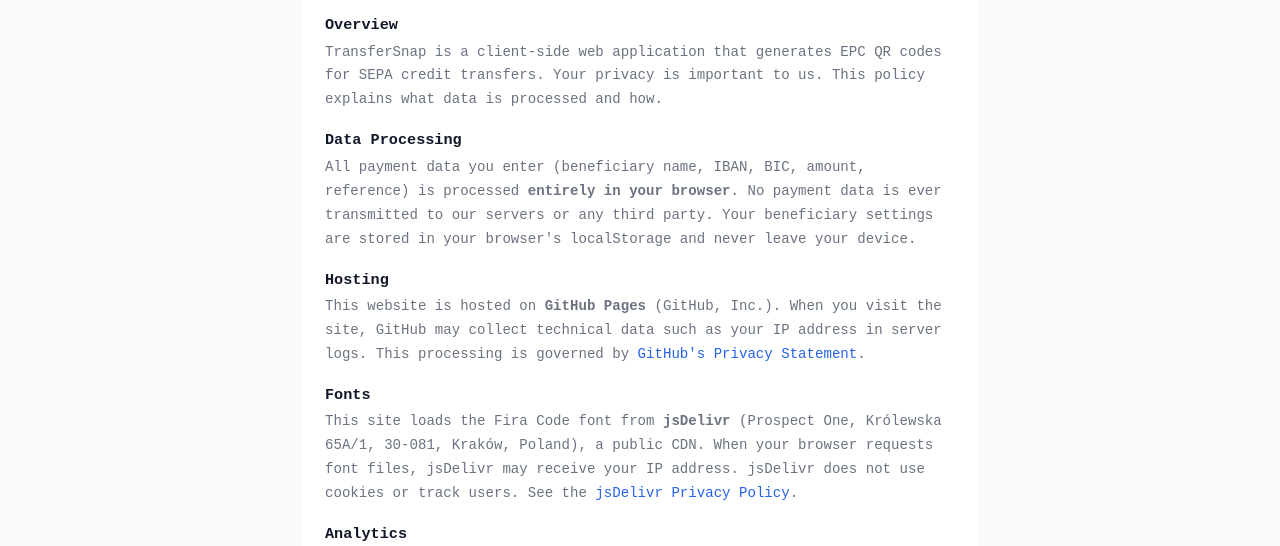
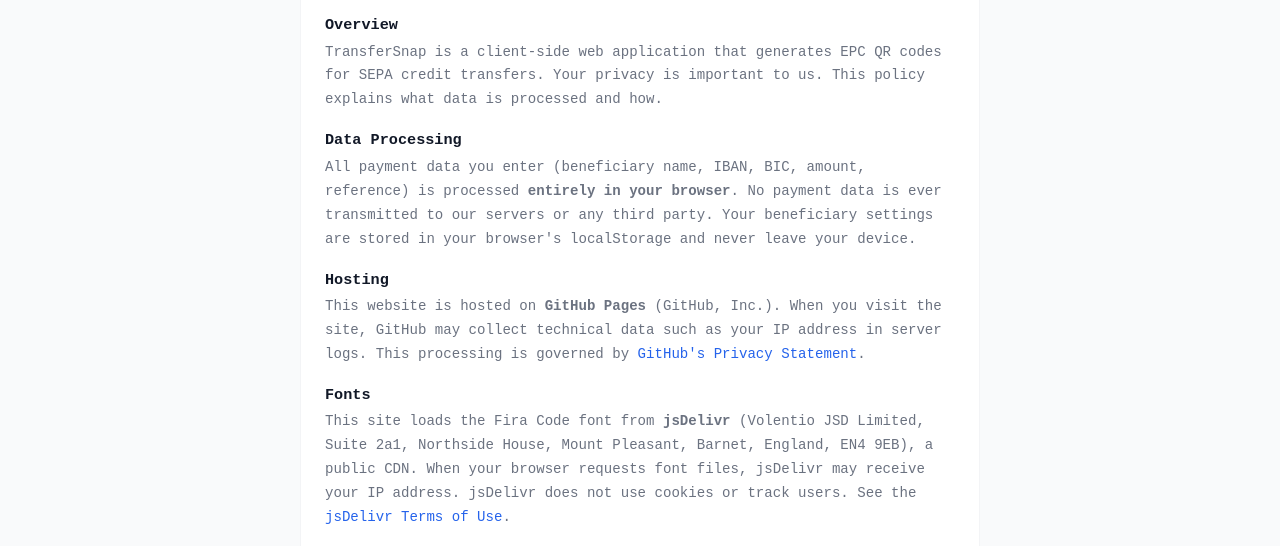
Before and after one commit to csteinlehner/MoneyCode, a plain HTML site: page privacy.html in a window 1280 px wide. Shown: the part 182-728 px from the top of the page. Drawn offline with Linux system fonts and the light colour scheme; a web font is replaced by a local one.

Commit message:
fix: correct jsDelivr legal entity and terms URL in privacy policy
Volentio JSD Limited (England & Wales) replaces outdated Prospect One
(Poland). Links to /terms instead of removed privacy policy page.

Co-Authored-By: Claude Opus 4.6 <noreply@anthropic.com>

```diff
--- a/privacy.html
+++ b/privacy.html
@@ -58,10 +58,11 @@
 
       <h3>Fonts</h3>
       <p>
-        This site loads the Fira Code font from <strong>jsDelivr</strong> (Prospect One, Królewska 65A/1,
-        30-081, Kraków, Poland), a public CDN. When your browser requests font files, jsDelivr may receive
-        your IP address. jsDelivr does not use cookies or track users. See the
-        <a href="https://www.jsdelivr.com/terms/privacy-policy-jsdelivr-net" target="_blank" rel="noopener">jsDelivr Privacy Policy</a>.
+        This site loads the Fira Code font from <strong>jsDelivr</strong> (Volentio JSD Limited,
+        Suite 2a1, Northside House, Mount Pleasant, Barnet, England, EN4 9EB), a public CDN.
+        When your browser requests font files, jsDelivr may receive your IP address.
+        jsDelivr does not use cookies or track users. See the
+        <a href="https://www.jsdelivr.com/terms" target="_blank" rel="noopener">jsDelivr Terms of Use</a>.
       </p>
 
       <h3>Analytics</h3>
```
